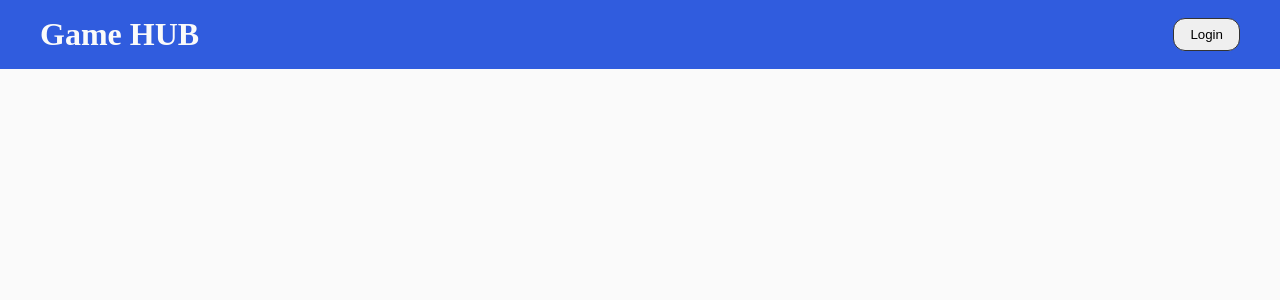
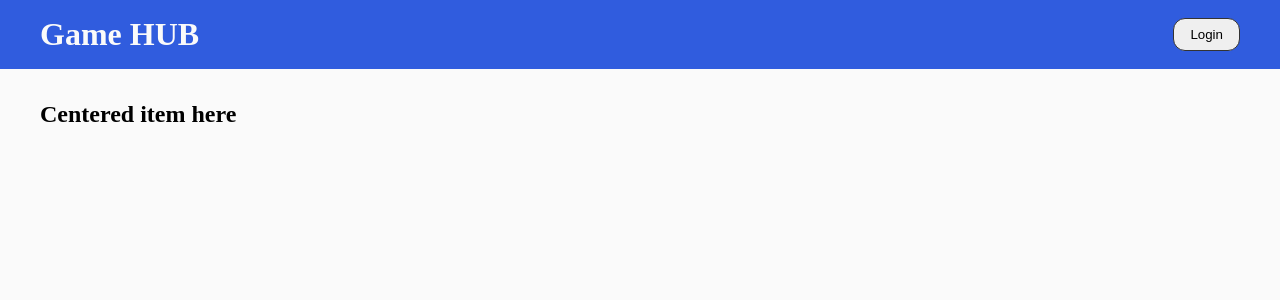
Before and after one commit to luanAfons0/GameHUB, a React (Vite) app in the folder front-end/: page / in a window 1280 px wide. Shown: the top 300 px of the page. Built offline with nearby package versions, Linux system fonts and the light colour scheme.

Commit message:
update: improved components aligment

```diff
--- a/front-end/src/components/App/index.tsx
+++ b/front-end/src/components/App/index.tsx
@@ -1,10 +1,13 @@
+import GameSection from "../gameSection";
 import Header from "../header";
+import PageDisplay from "../pageDisplay";
 
 function App() {
   return (
-    <>
+    <PageDisplay>
       <Header />
-    </>
+      <GameSection />
+    </PageDisplay>
   );
 }
 
--- /dev/null
+++ b/front-end/src/components/flexRow/index.tsx
@@ -0,0 +1,10 @@
+import styles from "./styles.module.scss";
+import { ReactNode } from "react";
+
+export default function FlexRow({
+  children,
+}: {
+  children: ReactNode | ReactNode[];
+}) {
+  return <section className={styles.center}>{children}</section>;
+}
--- /dev/null
+++ b/front-end/src/components/flexRow/styles.module.scss
@@ -0,0 +1,6 @@
+.center {
+  display: flex;
+  width: 100%;
+  justify-content: center;
+  align-items: center;
+}
--- /dev/null
+++ b/front-end/src/components/gameSection/index.tsx
@@ -0,0 +1,12 @@
+import FlexRow from "../flexRow";
+import Container from "../Container";
+
+export default function GameSection() {
+  return (
+    <FlexRow>
+      <Container>
+        <h1>Centered item here</h1>
+      </Container>
+    </FlexRow>
+  );
+}
--- a/front-end/src/components/header/index.tsx
+++ b/front-end/src/components/header/index.tsx
@@ -1,5 +1,5 @@
-import Button from "../button";
-import Container from "../container";
+import Button from "../Button";
+import Container from "../Container";
 import styles from "./styles.module.scss";
 
 export default function Header() {
--- /dev/null
+++ b/front-end/src/components/pageDisplay/index.tsx
@@ -0,0 +1,10 @@
+import { ReactNode } from "react";
+import styles from "./styles.module.scss";
+
+export default function PageDisplay({
+  children,
+}: {
+  children: ReactNode | ReactNode[];
+}) {
+  return <main className={styles.display}>{children}</main>;
+}
--- /dev/null
+++ b/front-end/src/components/pageDisplay/styles.module.scss
@@ -0,0 +1,5 @@
+.display {
+  display: flex;
+  flex-direction: column;
+  gap: 2rem;
+}
--- a/front-end/src/main.tsx
+++ b/front-end/src/main.tsx
@@ -1,7 +1,7 @@
 import "./index.scss";
 import { StrictMode } from "react";
 import { createRoot } from "react-dom/client";
-import App from "./components/app/index.tsx";
+import App from "./components/App/index.tsx";
 
 createRoot(document.getElementById("root")!).render(
   <StrictMode>
```
